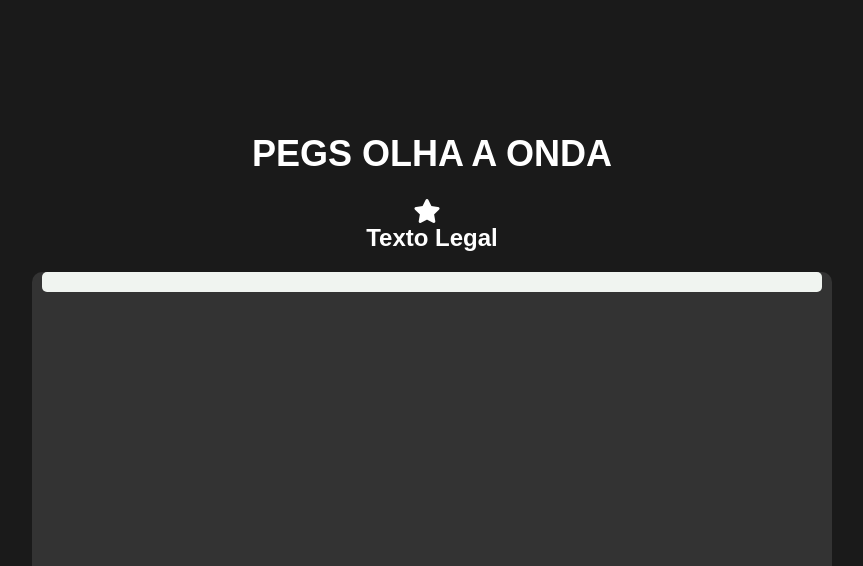
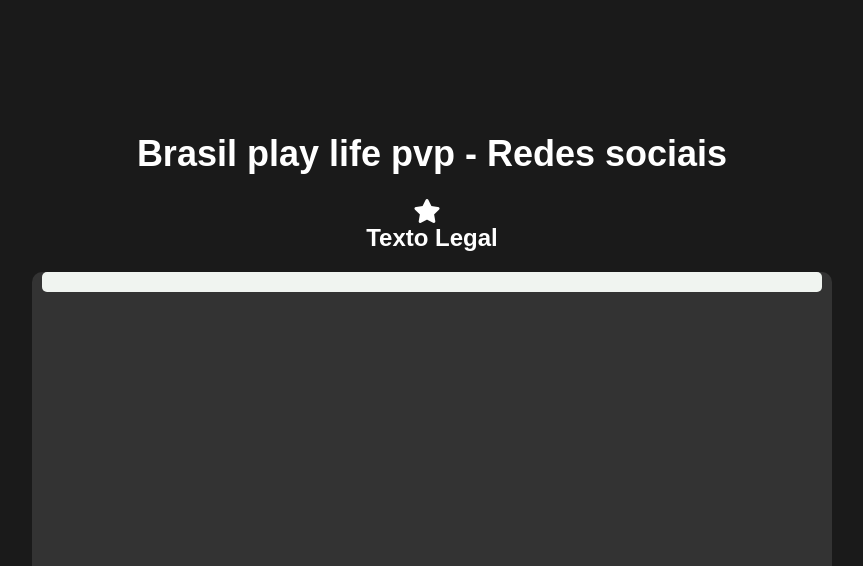
Before and after one commit to kauangzz/bplsamp, a plain HTML site: page index.html in a window 1280 px wide. Shown: the top 566 px of the page, without its empty margins (208-1071 px from the left). Drawn offline with Linux system fonts and the light colour scheme; a small style sheet from the web is missing.

Commit message:
Update index.html

```diff
--- a/index.html
+++ b/index.html
@@ -91,7 +91,7 @@
 </head>
 <body>
 
-<h1>PEGS OLHA A ONDA</h1>
+<h1>Brasil play life pvp - Redes sociais</h1>
 
 <div class="title-container">
   <i class="icon fas fa-star"></i>
```
